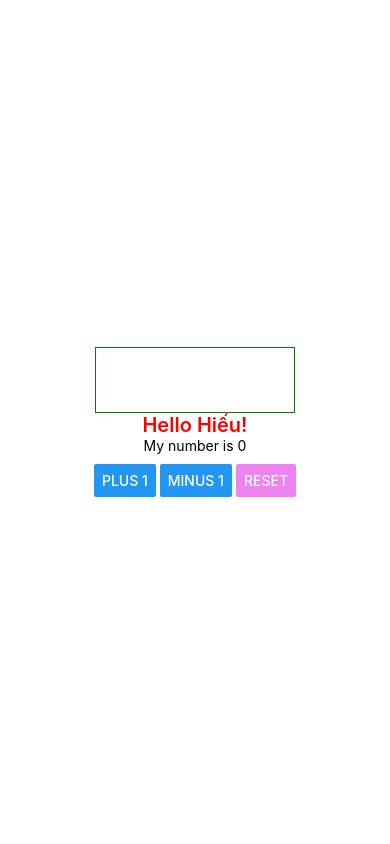
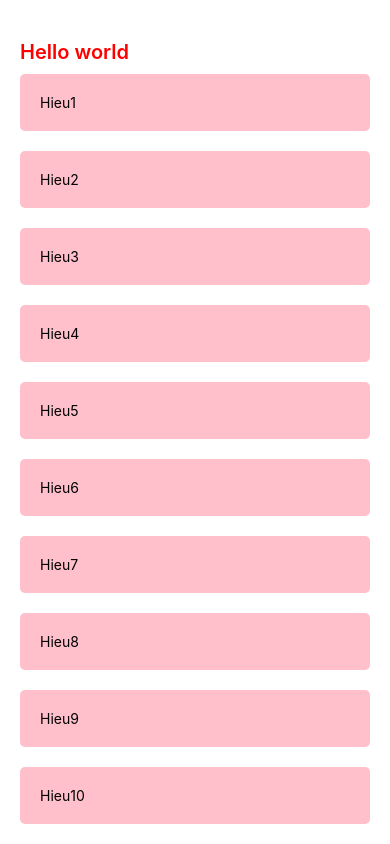
Before and after one commit to lthhieu/react-native-basic, a React Native app: screen / in a window 390 px wide. Built offline with nearby package versions, Linux system fonts and the light colour scheme.

Commit message:
render array

```diff
--- a/App.tsx
+++ b/App.tsx
@@ -1,38 +1,39 @@
 import { useState } from 'react';
-import { StyleSheet, Text, View, Button, TextInput } from 'react-native';
+import { StyleSheet, Text, View, Button, TextInput, ScrollView } from 'react-native';
+
+interface IStudents {
+  id: number, name: string, age: number
+}
 
 export default function App() {
-  const [name, setName] = useState<string>('Hiếu')
-  const [number, setNumber] = useState<number>(0)
+  const [students, setStudents] = useState<IStudents[]>([
+    { id: 1, name: 'Hieu1', age: 18 },
+    { id: 2, name: 'Hieu2', age: 18 },
+    { id: 3, name: 'Hieu3', age: 18 },
+    { id: 4, name: 'Hieu4', age: 18 },
+    { id: 5, name: 'Hieu5', age: 18 },
+    { id: 6, name: 'Hieu6', age: 18 },
+    { id: 7, name: 'Hieu7', age: 18 },
+    { id: 8, name: 'Hieu8', age: 18 },
+    { id: 9, name: 'Hieu9', age: 18 },
+    { id: 10, name: 'Hieu10', age: 18 },
+    { id: 11, name: 'Hieu11', age: 18 },
+    { id: 12, name: 'Hieu12', age: 18 },
+    { id: 13, name: 'Hieu13', age: 18 },
+    { id: 14, name: 'Hieu14', age: 18 },
+    { id: 15, name: 'Hieu15', age: 18 },
+    { id: 16, name: 'Hieu16', age: 18 },
+  ])
   return (
     <View style={styles.container}>
-      <TextInput style={{
-        borderColor: 'green', borderWidth: 1, width: 200, padding: 15
-      }} onChangeText={(text) => setNumber(+text)} multiline keyboardType='numeric' maxLength={2} />
-      <Text style={styles.text}>Hello {name}!</Text>
-      <Text>My number is {number}</Text>
-      <View style={styles.buttonGroup}>
-        <Button
-          onPress={() => {
-            setNumber((old) => old + 1)
-          }}
-          title='Plus 1'
-        />
-        <Button
-          onPress={() => {
-            setNumber((old) => old - 1)
-          }}
-          title='Minus 1'
-        />
-        <Button
-          onPress={() => {
-            // setNumber(0)
-            alert('Hi')
-          }}
-          title='Reset'
-          color={'violet'}
-        />
-      </View>
+      <Text style={styles.title}>Hello world</Text>
+      <ScrollView>
+        {students.map((item) => {
+          return (<View style={styles.view} key={item.id}>
+            <Text>{item.name}</Text>
+          </View>)
+        })}
+      </ScrollView>
     </View>
   );
 }
@@ -41,22 +42,11 @@ const styles = StyleSheet.create({
   container: {
     flex: 1,
     backgroundColor: '#fff',
-    alignItems: 'center',
-    justifyContent: 'center',
+    // alignItems: 'flex-start',
+    // justifyContent: 'flex-start',
+    paddingTop: 40,
+    paddingHorizontal: 20
   },
-  text: {
-    fontSize: 20,
-    fontWeight: '600',
-    color: 'red'
-  },
-  buttonGroup: {
-    marginTop: 10,
-    flexDirection: 'row',
-    gap: 4,
-    alignItems: 'center',
-    justifyContent: 'center',
-  },
-  buttonRed: {
-    color: 'red'
-  }
+  title: { fontSize: 20, fontWeight: '600', color: 'red' },
+  view: { backgroundColor: 'pink', marginVertical: 10, padding: 20, borderRadius: 5 }
 });
```
